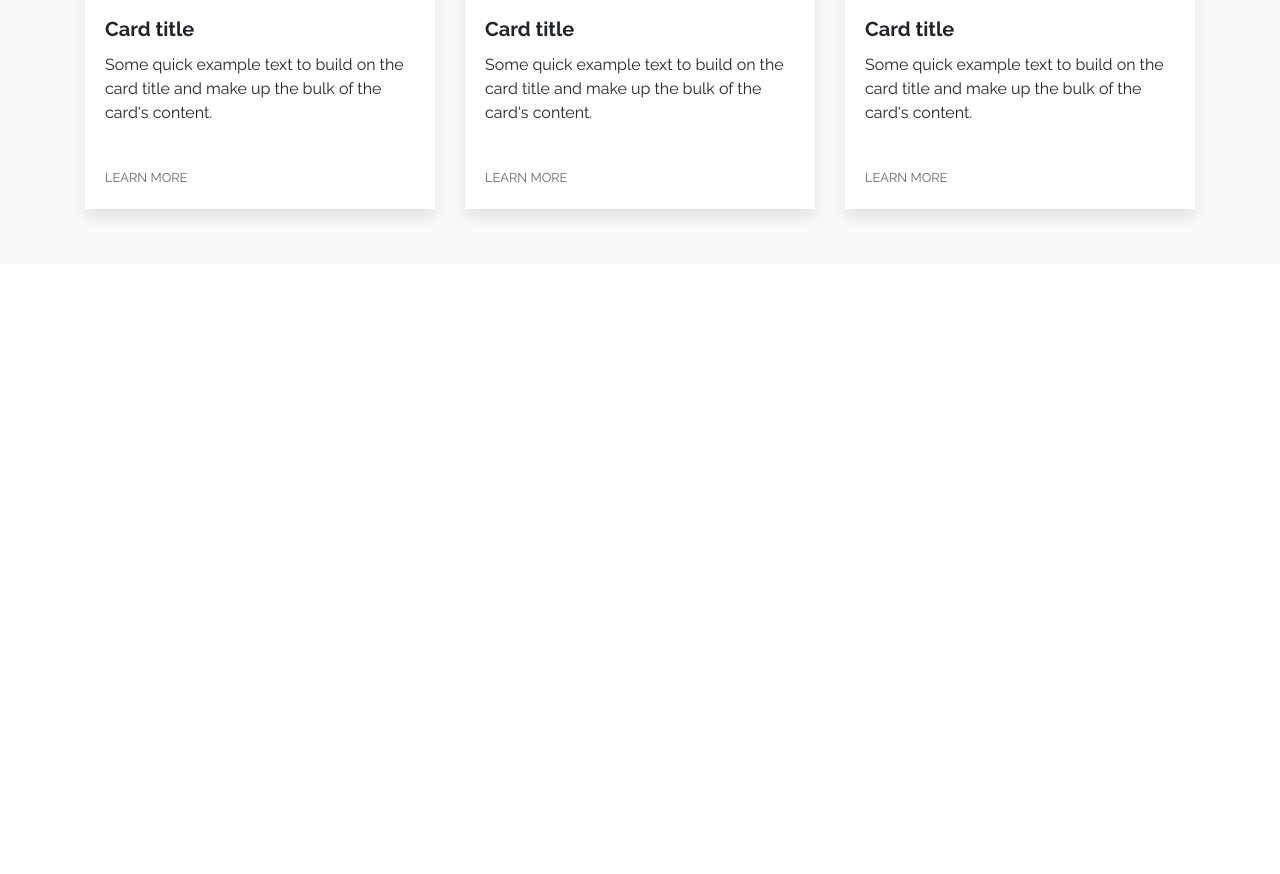
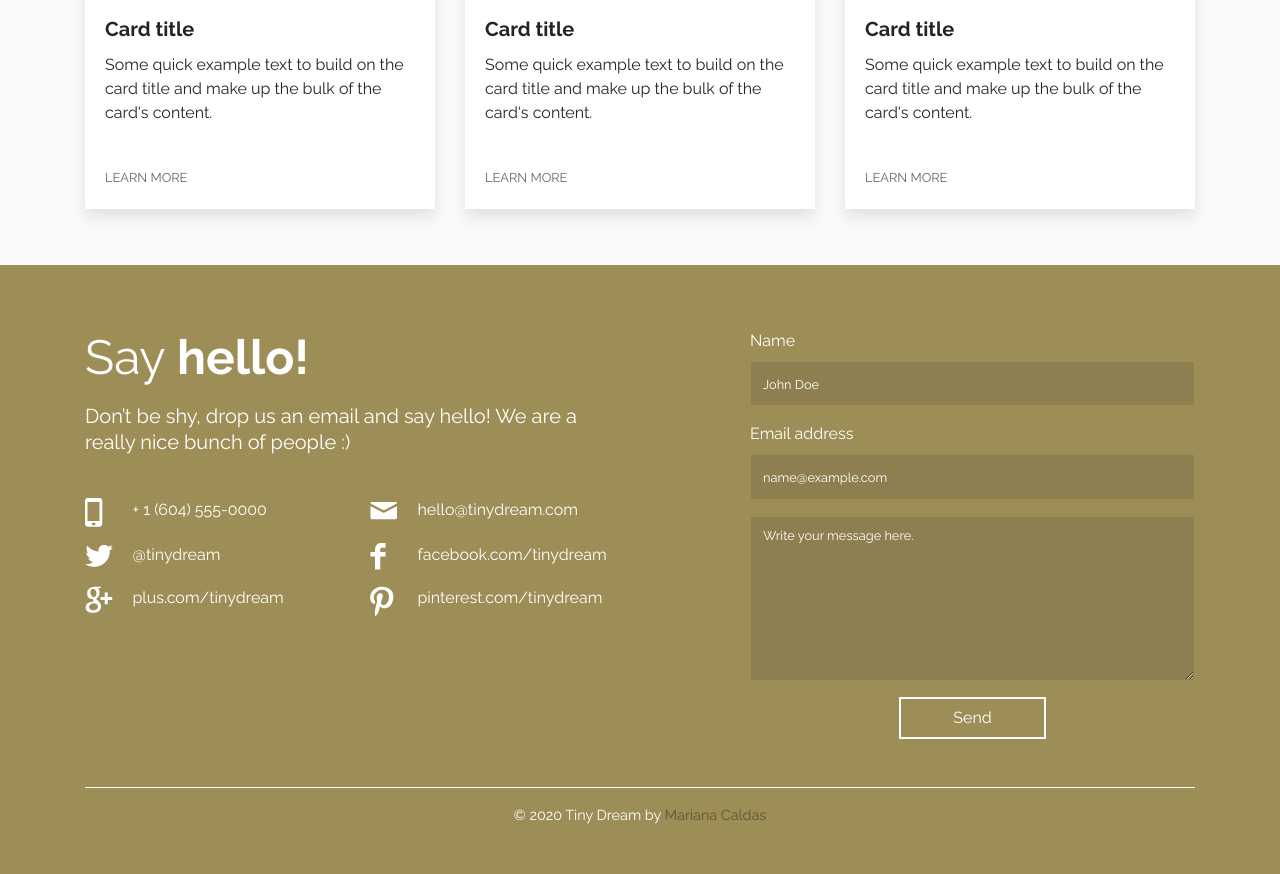
Before and after one commit to mariana-caldas/bootstrap4-workshop-mylandingpage, a plain HTML site: page index.html in a window 1280 px wide. Shown: the part 1844-2718 px from the top of the page. Before the commit the page ends 2109 px from the top, so only its background shows below. Drawn offline with nearby package versions, Linux system fonts and the light colour scheme.

Commit message:
adding the form section and footer

```diff
--- a/css/main.css
+++ b/css/main.css
@@ -1,90 +1,170 @@
-body{
-    font-family: 'Raleway', sans-serif;
+body {
+  font-family: "Raleway", sans-serif;
 }
-
 /* HEADER NAVBAR */
-
-.navbar-brand{
+.navbar-brand {
   text-transform: uppercase;
-    font-family: 'Oswald', sans-serif;
+  font-family: "Oswald", sans-serif;
 }
-
+.navbar-light .navbar-nav .nav-link:hover {
+  color: #9d8e58;
+}
 button.navbar-toggler {
   outline: none;
   border: none;
 }
-
 /* END HEADER NAVBAR */
 
 /* CAROUSEL */
-
-.carousel-item img{
+.carousel-item img {
   max-height: 700px;
   object-fit: cover;
 }
-
 /* END CAROUSEL */
 
 /* NEW CONCEPT SECTION */
-
-#new-concept{
+#new-concept {
   padding-top: 4em;
   padding-bottom: 2em;
 }
-
-#new-concept .title{
+#new-concept .title {
   width: 300px;
   padding-bottom: 1.5em;
 }
-
 /* END NEW CONCEPT SECTION */
 
 /* MODEL DESCRIPTION SECTION */
-
-.model-descriptions{
+#model-descriptions {
   padding-top: 4em;
   padding-bottom: 2em;
   background-color: #fafafa;
 }
-
-.model-descriptions .title{
+#model-descriptions .title {
   width: 300px;
   padding-bottom: 1.5em;
 }
-
-.card{
+.card {
   border: none;
   box-shadow: 0 8px 15px rgba(0, 0, 0, 0.1);
   border-radius: 0;
 }
-
-.card-img-top{
+.card-img-top {
   border-top-left-radius: 0;
   border-top-right-radius: 0;
 }
-
-.single-card{
+.single-card {
   padding-bottom: 1.5em;
 }
-
 h5.card-title {
   font-weight: 600;
 }
-
 a.card-link {
   color: #666;
   text-transform: uppercase;
   font-size: 0.8em;
+  -webkit-transition: color 0.25s; /* For Safari 3.0 to 6.0 */
+  transition: color 0.25s; /* For modern browsers */
 }
-
-.modal-header{
+a.card-link:hover {
+  color: #9d8e58;
+}
+.modal-header {
   border-bottom: none;
 }
-
 .modal-title {
   display: block;
   margin: 0 auto 0 33%;
   font-weight: 600;
 }
+.modal-content {
+  border-radius: 0;
+}
+/* END MODEL DESCRIPTION SECTION */
 
-/* END MODEL DESCRIPTION SECTION */
+/* CONTACT US SECTION */
+#contact-us {
+  padding-top: 4em;
+  padding-bottom: 2em;
+  background-color: #9d8e58;
+  color: #ffffff;
+}
+.form-control {
+  border-radius: 0;
+  padding: .6em .75em;
+  border: 1px solid #9d8e58;
+  background-color: #8d7f4f;
+}
+.form-control:focus {
+  border: 1px solid #9d8e58;
+  background-color: #8d7f4f;
+}
+.form-control ::-webkit-input-placeholder {
+  /* Edge */
+  color: #ffffff;
+  font-size: 0.8em;
+}
+.form-control:-ms-input-placeholder {
+  /* Internet Explorer 10-11 */
+  color: #ffffff;
+  font-size: 0.8em;
+}
+.form-control::placeholder {
+  color: #ffffff;
+  font-size: 0.8em;
+}
+button.btn.button-submit {
+  border-radius: 0;
+  width: 33%;
+  background-color: transparent;
+  border: 2px solid #ffffff;
+  color: #fff;
+  padding: 0.45em;
+  margin: 0 auto;
+  display: block;
+}
+.social-media {
+  word-break: break-all;
+}
+#contact-us h3 {
+  font-size: 3em;
+}
+#contact-us h3 span {
+  font-weight: bold;
+}
+#contact-us h5 {
+  margin: 3% 0 8% 0;
+  line-height: 1.3em;
+}
+.social-media .row {
+  padding-bottom: 0.5em;
+}
+hr {
+  margin-top: 3em;
+  margin-bottom: 1em;
+  border: 0;
+  border-top: 1px solid #ffffff;
+}
+a.author{
+   color: #5E5534;
+  -webkit-transition: color 0.25s; /* For Safari 3.0 to 6.0 */
+   transition: color 0.25s; /* For modern browsers */
+}
+.copyright{
+    font-size: 0.9em;
+}
+a.author:hover{
+  color: #ffffff;
+  text-decoration: none;
+}
+/* END CONTACT US SECTION */
+
+/* MEDIA QUERIES */
+@media only screen and (max-width: 767px) {
+  .contact-form {
+    padding-top: 2em;
+  }
+  .social-media .row {
+    padding-bottom: 1em;
+  }
+}
+/* END MEDIA QUERIES */
--- a/index.html
+++ b/index.html
@@ -167,8 +167,8 @@
         </div>
       </div>
     </section>
-    <section class="model-descriptions" >
-      <div class="container" id="model-descriptions">
+    <section id="model-descriptions">
+      <div class="container">
         <div class="row mx-auto title">
           <h3>Model Descriptions</h3>
         </div>
@@ -283,13 +283,111 @@
         </div>
       </div>
     </section>
-    <!-- Optional JavaScript -->
+    <section id="contact-us">
+      <div class="container">
+        <div class="row">
+          <div class="col-md-6">
+              <h3>Say<span> hello!</span></h3>
+              <h5>Don’t be shy, drop us an email and say hello! We are a really nice bunch of people :)</h5>
+              <div class="social-media">
+                <div class="row">
+                  <div class="col-sm-6">
+                    <div class="row">
+                      <div class="col-sm-2">
+                        <img src="img/Mobile-Icon.png" alt="Mobile-Icon">
+                      </div>
+                      <div class="col-sm-10">
+                        + 1 (604) 555-0000
+                      </div>
+                    </div>
+                  </div>
+                  <div class="col-sm-6">
+                    <div class="row">
+                      <div class="col-sm-2">
+                        <img src="img/Mail-Icon.png" alt="Mail-Icon">
+                      </div>
+                      <div class="col-sm-10">
+                        hello@tinydream.com
+                      </div>
+                    </div>
+                  </div>
+                </div>
+                <div class="row">
+                  <div class="col-sm-6">
+                    <div class="row">
+                      <div class="col-sm-2">
+                        <img src="img/Twitter-Icon.png" alt="Twitter-Icon">
+                      </div>
+                      <div class="col-sm-10">
+                        @tinydream
+                      </div>
+                    </div>
+                  </div>
+                  <div class="col-sm-6">
+                    <div class="row">
+                      <div class="col-sm-2">
+                        <img src="img/Facebook-Icon.png" alt="Facebook-Icon">
+                      </div>
+                      <div class="col-sm-10">
+                        facebook.com/tinydream
+                      </div>
+                    </div>
+                  </div>
+                </div>
+                <div class="row">
+                  <div class="col-sm-6">
+                    <div class="row">
+                      <div class="col-sm-2">
+                        <img src="img/Google-Icon.png" alt="Google+ Icon">
+                      </div>
+                      <div class="col-sm-10">
+                        plus.com/tinydream
+                      </div>
+                    </div>
+                  </div>
+                  <div class="col-sm-6">
+                    <div class="row">
+                      <div class="col-sm-2">
+                        <img src="img/Pinterest-Icon.png" alt="Pinterest-Icon">
+                      </div>
+                      <div class="col-sm-10">
+                        pinterest.com/tinydream
+                      </div>
+                    </div>
+                  </div>
+                </div>
+              </div>
+          </div>
+          <div class="offset-md-1 col-md-5 contact-form">
+            <form>
+              <div class="form-group">
+                <label for="name">Name</label>
+                <input type="text" class="form-control" id="name" placeholder="John Doe">
+              </div>
+              <div class="form-group">
+                <label for="email">Email address</label>
+                <input type="email" class="form-control" id="email" placeholder="name@example.com">
+              </div>
+              <div class="form-group">
+                <textarea class="form-control" id="message" rows="6" placeholder="Write your message here."></textarea>
+              </div>
+              <div class="row">
+                <div class="col-sm-12">
+                    <button type="submit" class="btn button-submit">Send</button>
+                </div>
+              </div>
+            </form>
+          </div>
+        </div>
+        <hr>
+        <p class="text-center copyright">© 2020 Tiny Dream by <a href="https://www.marianacaldas.com/" target="_blank" class="author">Mariana Caldas</a></p>
+      </div>
+    </section>
     <!-- jQuery first, then Popper.js, then Bootstrap JS -->
     <script
-      src="https://code.jquery.com/jquery-3.4.1.slim.min.js"
-      integrity="sha384-J6qa4849blE2+poT4WnyKhv5vZF5SrPo0iEjwBvKU7imGFAV0wwj1yYfoRSJoZ+n"
-      crossorigin="anonymous"
-    ></script>
+    src="https://code.jquery.com/jquery-3.4.1.min.js"
+    integrity="sha256-CSXorXvZcTkaix6Yvo6HppcZGetbYMGWSFlBw8HfCJo="
+    crossorigin="anonymous"></script>
     <script
       src="https://cdn.jsdelivr.net/npm/popper.js@1.16.0/dist/umd/popper.min.js"
       integrity="sha384-Q6E9RHvbIyZFJoft+2mJbHaEWldlvI9IOYy5n3zV9zzTtmI3UksdQRVvoxMfooAo"
@@ -300,10 +398,6 @@
       integrity="sha384-wfSDF2E50Y2D1uUdj0O3uMBJnjuUD4Ih7YwaYd1iqfktj0Uod8GCExl3Og8ifwB6"
       crossorigin="anonymous"
     ></script>
-    <!--jQuery with animate.css for the scroll function-->
-    <script src="https://code.jquery.com/jquery-3.3.1.min.js"
-    integrity="sha256-FgpCb/KJQlLNfOu91ta32o/NMZxltwRo8QtmkMRdAu8="
-    crossorigin="anonymous"></script>
     <!-- JS file with the scrolling function -->
     <script src="js/main.js"></script>
   </body>
--- a/js/main.js
+++ b/js/main.js
@@ -1,8 +1,8 @@
 //This function allows to aplly a scroll effect to any "a" that has an "id" as a target (internal link)
 $(document).ready(function(){
-    $('a[href^="#"]').on('click',function (e) {
+    $('a[href^="#"].nav-link').on('click',function (e) {
     e.preventDefault();
-var target = this.hash;
+    var target = this.hash;
     $target = $(target);
         $('html, body').stop().animate({'scrollTop': $target.offset().top}, 1500, 'swing', function () {
         window.location.hash = target;
```
Also changed, not shown: img/Facebook-Icon.png (added), img/Google-Icon.png (added), img/Mail-Icon.png (added), img/Mobile-Icon.png (added), img/Pinterest-Icon.png (added), img/Twitter-Icon.png (added). Lines whose indentation alone changed are shown as unchanged.
